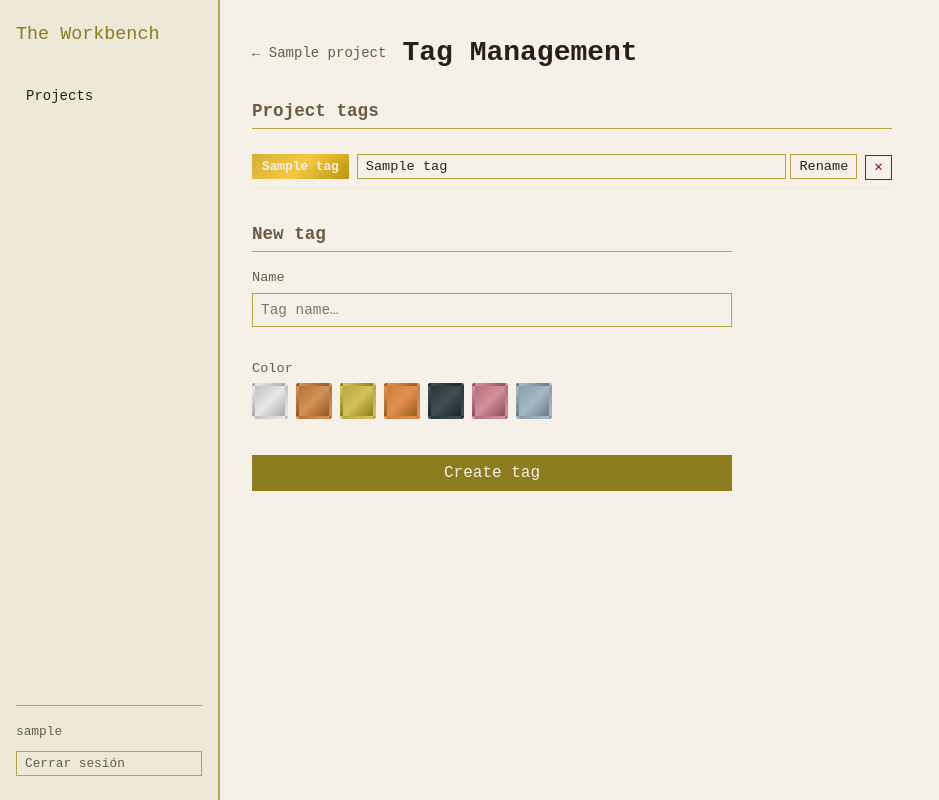
After one commit to david-olivan/ledger-bitacora, a Django app: page /project/1/tags/ in a window 1280 px wide. The commit adds this page. Shown: the whole page, without its empty margins (0-939 px from the left). Run offline with Django 5.2, Linux system fonts and the light colour scheme; a user stored in the database is signed in; tables that the repository leaves empty hold one stand-in row (values such as "Sample post"); some libraries are stand-ins or nearby versions.

Commit message:
feat: add SortableJS drag-drop and tag management (steps 8–9)
- task_reorder view: HTMX POST endpoint that moves tasks within/across buckets and reindexes positions
- Tag CRUD: project_tags listing page, tag_create, tag_update (rename), tag_delete
- TagForm added to forms.py
- 5 new URL routes (task/reorder/, project tags, tag CRUD)
- project_detail.html: SortableJS 1.15.3 CDN, cross-bucket drag-drop init script, "Tags" link in view-switcher
- project_tags.html: tag management page with visual metallic color picker (radio chips), inline rename, delete
- main.css: ghost card style, tag management layout, .color-chip metallic swatches, .section-title
- 11 new Spanish translations in django.po

https://claude.ai/code/session_01G4CCJffXZDytg9t1m6Tp4D

```diff
--- a/static/css/main.css
+++ b/static/css/main.css
@@ -975,3 +975,151 @@ a:hover {
     font-family: var(--font-mono);
     font-style: italic;
 }
+
+/* ── Drag ghost ─────────────────────────────────────────────────────────── */
+
+.task-card--ghost {
+    opacity: 0.4;
+    background: var(--color-paper-dark);
+    border: 2px dashed var(--color-accent);
+}
+
+/* ── Section titles ─────────────────────────────────────────────────────── */
+
+.section-title {
+    font-family: var(--font-heading);
+    font-size: 1.1rem;
+    color: var(--color-ink-muted);
+    margin-bottom: var(--space-md);
+    border-bottom: 1px solid var(--color-accent);
+    padding-bottom: var(--space-xs);
+}
+
+/* ── Tags list (management page) ────────────────────────────────────────── */
+
+.tags-list {
+    margin-bottom: var(--space-xl);
+    max-width: 640px;
+}
+
+.tag-row {
+    display: flex;
+    align-items: center;
+    gap: var(--space-sm);
+    padding: var(--space-sm) 0;
+    border-bottom: 1px solid var(--color-paper-dark);
+}
+
+.tag-chip--large {
+    min-width: 80px;
+    padding: 3px 10px;
+    font-size: 0.8rem;
+    text-align: center;
+}
+
+.tag-row__rename {
+    display: flex;
+    gap: var(--space-xs);
+    flex: 1;
+}
+
+.tag-row__input {
+    flex: 1;
+    padding: var(--space-xs) var(--space-sm);
+    border: 1px solid var(--color-accent);
+    background: var(--color-paper);
+    font-family: var(--font-mono);
+    font-size: 0.85rem;
+    color: var(--color-ink);
+    outline: none;
+}
+
+.tag-row__input:focus {
+    border-color: var(--color-accent-dark);
+}
+
+.tag-row__delete {
+    flex-shrink: 0;
+}
+
+/* ── Create tag form ────────────────────────────────────────────────────── */
+
+.create-tag-section {
+    max-width: 480px;
+}
+
+.create-tag-form {
+    display: flex;
+    flex-direction: column;
+    gap: var(--space-md);
+}
+
+.tag-name-input {
+    width: 100%;
+    padding: var(--space-sm);
+    border: 1px solid var(--color-accent);
+    background: var(--color-paper);
+    font-family: var(--font-mono);
+    font-size: 0.9rem;
+    color: var(--color-ink);
+    outline: none;
+}
+
+.tag-name-input:focus {
+    border-color: var(--color-accent-dark);
+}
+
+.create-tag-form .btn--primary {
+    width: auto;
+    padding: var(--space-sm) var(--space-lg);
+    margin-top: 0;
+}
+
+/* ── Color picker ───────────────────────────────────────────────────────── */
+
+.color-picker {
+    display: flex;
+    gap: var(--space-sm);
+    flex-wrap: wrap;
+    margin-top: var(--space-xs);
+}
+
+.color-picker__radio {
+    display: none;
+}
+
+.color-chip {
+    display: block;
+    width: 36px;
+    height: 36px;
+    border: 3px solid transparent;
+    cursor: pointer;
+    border-radius: 2px;
+    transition: border-color 0.15s, transform 0.1s;
+}
+
+.color-chip:hover {
+    transform: scale(1.1);
+}
+
+.color-picker__radio:checked + .color-chip {
+    border-color: var(--color-ink);
+    transform: scale(1.1);
+}
+
+.color-chip--gold      { background: linear-gradient(135deg, #D4AF37, #F5C842, #B8960C); }
+.color-chip--silver    { background: linear-gradient(135deg, #C0C0C0, #E8E8E8, #A8A8A8); }
+.color-chip--copper    { background: linear-gradient(135deg, #B87333, #D4905A, #8B5A1E); }
+.color-chip--brass     { background: linear-gradient(135deg, #B5A642, #D4C35A, #8B7D1E); }
+.color-chip--bronze    { background: linear-gradient(135deg, #CD7F32, #E09050, #9B5E1A); }
+.color-chip--gunmetal  { background: linear-gradient(135deg, #2A3439, #404E55, #1A252A); }
+.color-chip--rose_gold { background: linear-gradient(135deg, #B76E79, #D4909A, #8B4E5A); }
+.color-chip--pewter    { background: linear-gradient(135deg, #8A9BA8, #A8B8C5, #6A7B88); }
+
+.tags-all-used {
+    color: var(--color-ink-muted);
+    font-family: var(--font-mono);
+    font-style: italic;
+    font-size: 0.9rem;
+    margin-top: var(--space-md);
+}
--- /dev/null
+++ b/templates/workbench/project_tags.html
@@ -0,0 +1,60 @@
+{% extends "base.html" %}
+{% load i18n %}
+
+{% block title %}{% trans "Tags" %} — {{ project.name }} — {% trans "The Workbench" %}{% endblock %}
+
+{% block content %}
+<div class="project-header">
+    <a href="{% url 'workbench:project_detail' project.pk %}" class="back-link">← {{ project.name }}</a>
+    <h1 class="page-title">{% trans "Tag Management" %}</h1>
+</div>
+
+{% if tags %}
+<section class="tags-list">
+    <h2 class="section-title">{% trans "Project tags" %}</h2>
+    {% for tag in tags %}
+    <div class="tag-row" id="tag-{{ tag.pk }}">
+        <span class="tag-chip tag-chip--{{ tag.color }} tag-chip--large">{{ tag.name }}</span>
+        <form method="post" action="{% url 'workbench:tag_update' tag.pk %}" class="tag-row__rename">
+            {% csrf_token %}
+            <input type="text" name="name" value="{{ tag.name }}" class="tag-row__input" required>
+            <button type="submit" class="btn btn--small">{% trans "Rename" %}</button>
+        </form>
+        <form method="post" action="{% url 'workbench:tag_delete' tag.pk %}" class="tag-row__delete"
+              onsubmit="return confirm('{% trans "Delete this tag?" %}')">
+            {% csrf_token %}
+            <button type="submit" class="btn btn--icon btn--danger" title="{% trans 'Delete' %}">✕</button>
+        </form>
+    </div>
+    {% endfor %}
+</section>
+{% endif %}
+
+{% if available_colors %}
+<section class="create-tag-section">
+    <h2 class="section-title">{% trans "New tag" %}</h2>
+    <form method="post" action="{% url 'workbench:tag_create' project.pk %}" class="create-tag-form">
+        {% csrf_token %}
+        <div class="form-field">
+            <label for="tag-name">{% trans "Name" %}</label>
+            <input type="text" id="tag-name" name="name" class="tag-name-input" required
+                   placeholder="{% trans 'Tag name…' %}">
+        </div>
+        <div class="form-field">
+            <label>{% trans "Color" %}</label>
+            <div class="color-picker">
+                {% for color, label in available_colors %}
+                <label class="color-picker__option" title="{{ label }}">
+                    <input type="radio" name="color" value="{{ color }}" class="color-picker__radio" required>
+                    <span class="color-chip color-chip--{{ color }}"></span>
+                </label>
+                {% endfor %}
+            </div>
+        </div>
+        <button type="submit" class="btn btn--primary">{% trans "Create tag" %}</button>
+    </form>
+</section>
+{% else %}
+<p class="tags-all-used">{% trans "All 8 colors are in use. Delete a tag to free up a color." %}</p>
+{% endif %}
+{% endblock %}
--- a/workbench/urls.py
+++ b/workbench/urls.py
@@ -14,6 +14,7 @@ urlpatterns = [
     path('project/<int:pk>/pin/', views.project_pin, name='project_pin'),
     path('project/<int:pk>/delete/', views.project_delete, name='project_delete'),
     path('bucket/<int:bucket_pk>/task/new/', views.task_create, name='task_create'),
+    path('task/reorder/', views.task_reorder, name='task_reorder'),
     path('task/<int:pk>/', views.task_detail, name='task_detail'),
     path('task/<int:pk>/update/', views.task_update, name='task_update'),
     path('task/<int:pk>/delete/', views.task_delete, name='task_delete'),
@@ -21,4 +22,8 @@ urlpatterns = [
     path('task/<int:task_pk>/checklist/add/', views.checklist_item_add, name='checklist_item_add'),
     path('checklist/<int:pk>/toggle/', views.checklist_item_toggle, name='checklist_item_toggle'),
     path('checklist/<int:pk>/delete/', views.checklist_item_delete, name='checklist_item_delete'),
+    path('project/<int:pk>/tags/', views.project_tags, name='project_tags'),
+    path('project/<int:project_pk>/tags/new/', views.tag_create, name='tag_create'),
+    path('tag/<int:pk>/update/', views.tag_update, name='tag_update'),
+    path('tag/<int:pk>/delete/', views.tag_delete, name='tag_delete'),
 ]
--- a/workbench/views.py
+++ b/workbench/views.py
@@ -1,4 +1,5 @@
 from django.contrib.auth.decorators import login_required
+from django.db import IntegrityError
 from django.db.models import Count, Max, Prefetch, Q
 from django.http import HttpResponse
 from django.shortcuts import get_object_or_404, redirect, render
@@ -192,3 +193,83 @@ def checklist_item_delete(request, pk):
     item = get_object_or_404(ChecklistItem, pk=pk, task__bucket__project__owner=request.user)
     item.delete()
     return HttpResponse(status=200)
+
+
+@login_required
+@require_POST
+def task_reorder(request):
+    task_id = request.POST.get('task_id')
+    bucket_id = request.POST.get('bucket_id')
+    try:
+        new_pos = int(request.POST.get('position', 0))
+    except (ValueError, TypeError):
+        new_pos = 0
+
+    task = get_object_or_404(Task, pk=task_id, bucket__project__owner=request.user)
+    new_bucket = get_object_or_404(Bucket, pk=bucket_id, project=task.bucket.project)
+    old_bucket_id = task.bucket_id
+
+    others = list(
+        Task.objects.filter(bucket=new_bucket, completed=False)
+        .exclude(pk=task.pk)
+        .order_by('position', 'created_at')
+    )
+    others.insert(new_pos, task)
+    for i, t in enumerate(others):
+        Task.objects.filter(pk=t.pk).update(bucket=new_bucket, position=i)
+
+    if old_bucket_id != new_bucket.pk:
+        for i, t in enumerate(
+            Task.objects.filter(bucket_id=old_bucket_id, completed=False).order_by('position', 'created_at')
+        ):
+            Task.objects.filter(pk=t.pk).update(position=i)
+
+    return HttpResponse(status=200)
+
+
+@login_required
+def project_tags(request, pk):
+    project = get_object_or_404(Project, pk=pk, owner=request.user)
+    tags = project.tags.all().order_by('color')
+    used_colors = set(tags.values_list('color', flat=True))
+    available_colors = [(c, label) for c, label in Tag.Color.choices if c not in used_colors]
+    return render(request, 'workbench/project_tags.html', {
+        'project': project,
+        'tags': tags,
+        'available_colors': available_colors,
+    })
+
+
+@login_required
+@require_POST
+def tag_create(request, project_pk):
+    project = get_object_or_404(Project, pk=project_pk, owner=request.user)
+    name = request.POST.get('name', '').strip()
+    color = request.POST.get('color', '')
+    valid_colors = dict(Tag.Color.choices)
+    if name and color in valid_colors:
+        try:
+            Tag.objects.create(project=project, name=name, color=color)
+        except IntegrityError:
+            pass
+    return redirect('workbench:project_tags', pk=project.pk)
+
+
+@login_required
+@require_POST
+def tag_update(request, pk):
+    tag = get_object_or_404(Tag, pk=pk, project__owner=request.user)
+    name = request.POST.get('name', '').strip()
+    if name:
+        tag.name = name
+        tag.save(update_fields=['name'])
+    return redirect('workbench:project_tags', pk=tag.project_id)
+
+
+@login_required
+@require_POST
+def tag_delete(request, pk):
+    tag = get_object_or_404(Tag, pk=pk, project__owner=request.user)
+    project_pk = tag.project_id
+    tag.delete()
+    return redirect('workbench:project_tags', pk=project_pk)
```
Also changed, not shown: templates/workbench/project_detail.html (+33 -0 lines), workbench/forms.py (+7 -1 lines), locale/es/LC_MESSAGES/django.po.
